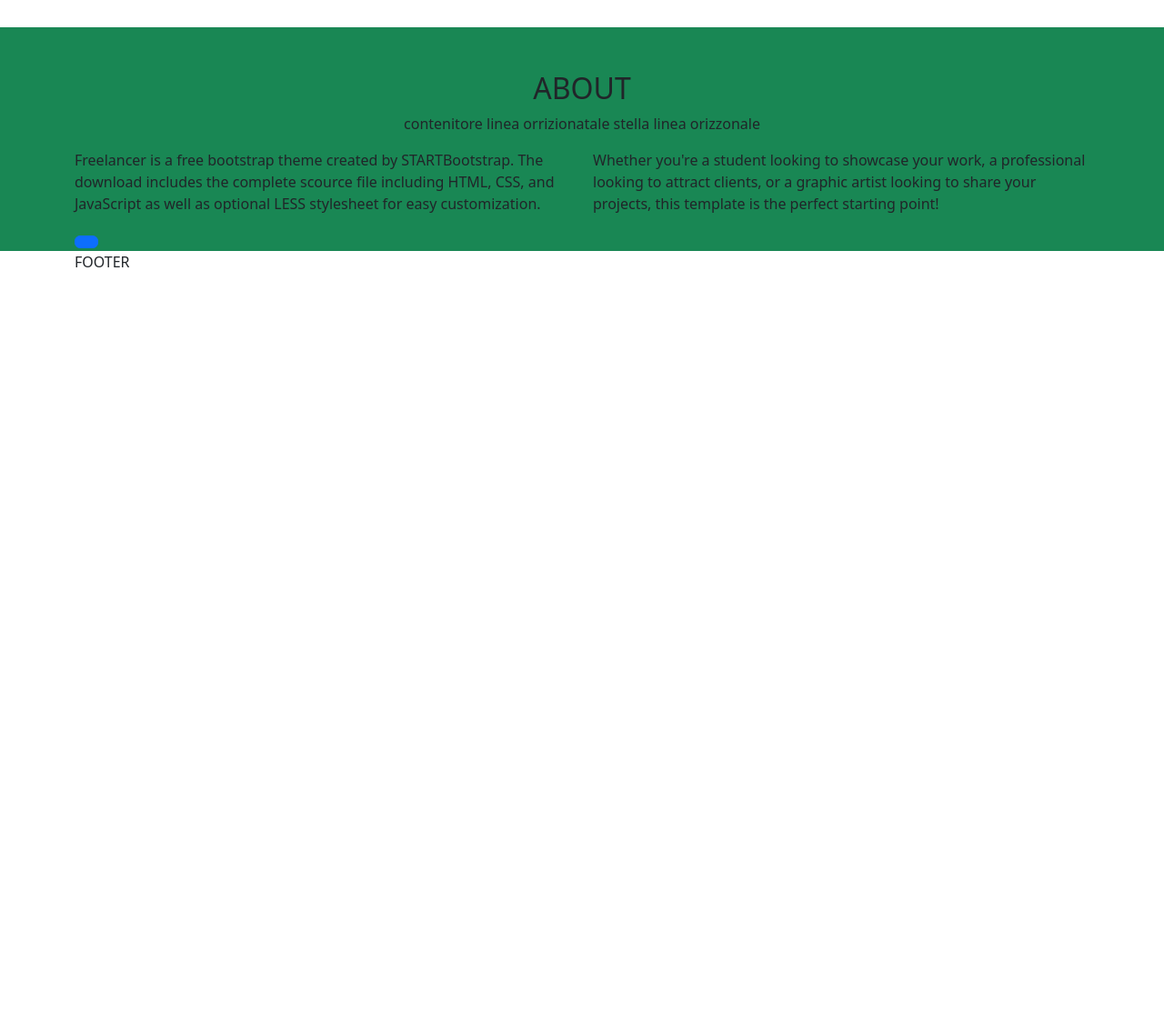
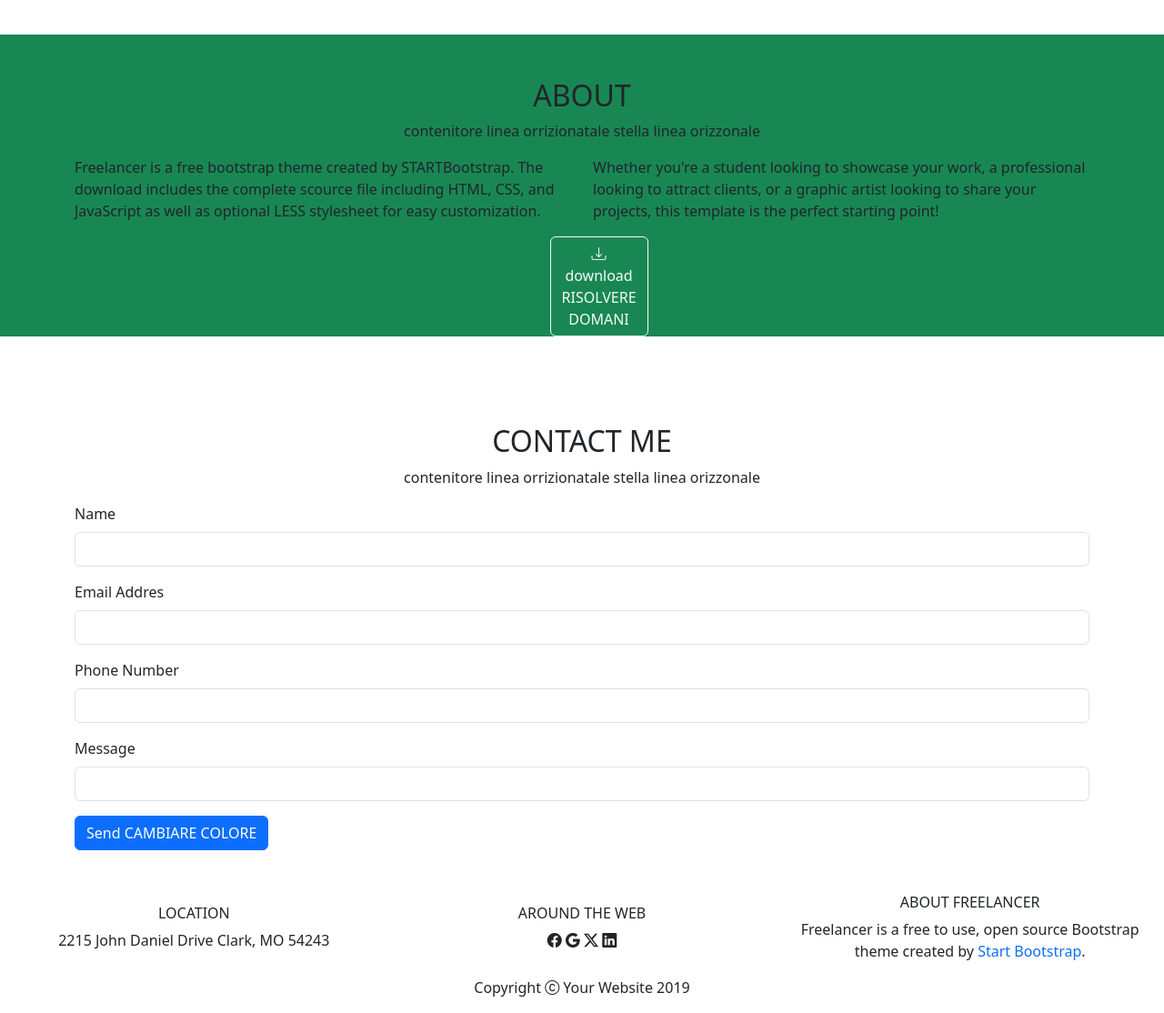
Before and after one commit to CappelliLeonardo/html-css-bootstrap-freelancer, a plain HTML site: page index.html in a window 1280 px wide. Shown: the part 1124-2238 px from the top of the page at 91% size. Before the commit the page ends 1424 px from the top, so only its background shows below. Drawn offline with nearby package versions, Linux system fonts and the light colour scheme.

Commit message:
section fixed

```diff
--- a/index.html
+++ b/index.html
@@ -7,6 +7,7 @@
 
         <!-- Bootstrap CSS  -->
         <link href="https://cdn.jsdelivr.net/npm/bootstrap@5.3.2/dist/css/bootstrap.min.css" rel="stylesheet" integrity="sha384-T3c6CoIi6uLrA9TneNEoa7RxnatzjcDSCmG1MXxSR1GAsXEV/Dwwykc2MPK8M2HN" crossorigin="anonymous">
+        <link rel="stylesheet" href="https://cdn.jsdelivr.net/npm/bootstrap-icons@1.11.2/font/bootstrap-icons.min.css">
         <!-- CSS  -->
         <!-- <link rel="stylesheet" href="css/12.bool.css"> -->
         <link rel="stylesheet" href="css/style.css">
@@ -99,33 +100,33 @@
                     </div>
 
                     <div class="row">
-                        <div class="col-4">
-                            <div>
+                        <div class="col-sm-12 col-md-6 col-lg-4 mt-3">
+                            <div class="">
                                 <img src="../html-css-bootstrap-freelancer/img/cabin.png" alt="">
                             </div>
                         </div>
-                        <div class="col-4">
-                            <div>
+                        <div class="col-sm-12 col-md-6 col-lg-4 mt-3">
+                            <div class="">
                                 <img src="../html-css-bootstrap-freelancer/img/cake.png" alt="">
                             </div>
                         </div>
-                        <div class="col-4">
-                            <div>
+                        <div class="col-sm-12 col-md-6 col-lg-4 mt-3">
+                            <div class="">
                                 <img src="../html-css-bootstrap-freelancer/img/circus.png" alt="">
                             </div>
                         </div>
-                        <div class="col-4 mt-4">
-                            <div>
+                        <div class="col-sm-12 col-md-6 col-lg-4 mt-3">
+                            <div class="">
                                 <img src="../html-css-bootstrap-freelancer/img/game.png" alt="">
                             </div>
                         </div>
-                        <div class="col-4 mt-4">
-                            <div>
+                        <div class="col-sm-12 col-md-6 col-lg-4 mt-3">
+                            <div class="">
                                 <img src="../html-css-bootstrap-freelancer/img/safe.png" alt="">
                             </div>
                         </div>
-                        <div class="col-4 mt-4">
-                            <div>
+                        <div class="col-sm-12 col-md-6 col-lg-4 mt-3">
+                            <div class="">
                                 <img src="../html-css-bootstrap-freelancer/img/submarine.png" alt="">
                             </div>
                         </div>
@@ -146,8 +147,8 @@
                         </div>
                     </div>
 
-                    <div class="row">
-                        <div class="col">
+                    <div class="row justify-content-center">
+                        <div class="col-sm-12 col-md-6 col-lg-6">
                             <p>
                                 Freelancer is a free bootstrap theme created by STARTBootstrap.
                                 The download includes the complete scource
@@ -155,7 +156,7 @@
                                 optional LESS stylesheet for easy customization.
                             </p>
                         </div>
-                        <div class="col">
+                        <div class="col-sm-12 col-md-6 col-lg-6">
                             <p>
                              Whether you're a student looking to showcase your work, a professional
                              looking to attract clients, or a graphic artist looking to share your projects, this
@@ -164,24 +165,116 @@
                         </div>
                     </div>
 
-                    <div class="row">
+                    <div class="row justify-content-center">
                         <div class="col-1">
-                            <a href="#" class="btn btn-primary">
-
-                            </a>
+                            <button type="button" class="btn btn-outline-light">
+                                <span>
+                                    <i class="bi bi-download"></i>
+                                    download  RISOLVERE DOMANI
+                                </span>
+                            </button>
                         </div>
                     </div>
                 </div>
 
             </div>
 
+            <div class="container-fluid mt-5">
+                <div class="container">
+                    <div class="row">
+                        <div class="col text-center mt-5">
+                            <h2>
+                                CONTACT ME
+                            </h2>
+                            <p>
+                                contenitore linea orrizionatale stella linea orizzonale
+                            <p>
+                        </div>
+                    </div>
+
+                    <form>
+
+                        <div class="mb-3">
+                          <label for="exampleInputEmail1" class="form-label">Name</label>
+                          <input type="email" class="form-control" id="exampleInputEmail1" aria-describedby="emailHelp">
+                        </div>
+
+                        <div class="mb-3">
+                          <label for="exampleInputPassword1" class="form-label">Email Addres</label>
+                          <input type="password" class="form-control" id="exampleInputPassword1">
+                        </div>
+
+                        <div class="mb-3">
+                            <label for="exampleInputPassword1" class="form-label">Phone Number</label>
+                            <input type="password" class="form-control" id="exampleInputPassword1">
+                        </div>
+
+                        <div class="mb-3">
+                            <label for="exampleInputPassword1" class="form-label">Message</label>
+                            <input type="password" class="form-control " id="exampleInputPassword1">
+                        </div>
+                        <button type="submit" class="btn btn-primary">Send CAMBIARE COLORE</button>
+
+                    </form>
+                </div>
+            </div>
         </main>
         <!-- Fine main  -->
 
         <!-- Inizio footer principale  -->
         <Footer>
-            <div class="container">
-                FOOTER
+            <div class="container-fluid">
+                <div class="row align-items-center mt-5">
+                    <div class="col">
+                        <div class="text-center">
+                            <h6>
+                                LOCATION
+                            </h6>
+                            <p>
+                                2215 John Daniel Drive Clark, MO
+                                54243
+                            </p>
+                        </div>
+                    </div>
+                    <div class="col">
+                        <div class="text-center">
+                            <h6>
+                                AROUND THE WEB
+                            </h6>
+                            <p>
+                                <i class="bi bi-facebook"></i>
+                                <i class="bi bi-google"></i>
+                                <i class="bi bi-twitter-x"></i>
+                                <i class="bi bi-linkedin"></i>
+                            </p>
+                        </div>
+                    </div>
+                    <div class="col">
+                        <div class="text-center">
+                            <h6>
+                                ABOUT FREELANCER
+                            </h6>
+                            <p>
+                                Freelancer is a free to use, open source Bootstrap theme
+                                created by <a href="http://" class="text-decoration-none"> Start Bootstrap</a>.
+                            </p>
+                        </div>
+                    </div>
+                </div>
+            </div>
+
+            <div class="container-fluid">
+                <div class="container">
+                    <div class="row">
+                        <div class="col text-center">
+                            <p>
+                                Copyright
+                                <i class="bi bi-c-circle"></i>
+                                Your Website 2019
+                            </p>
+                        </div>
+                    </div>
+                </div>
             </div>
         </Footer>
         <!-- Fine footer principale  -->
```
